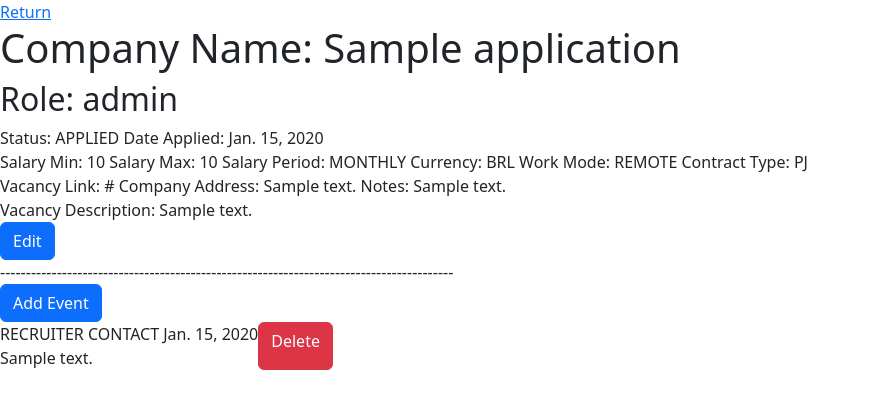
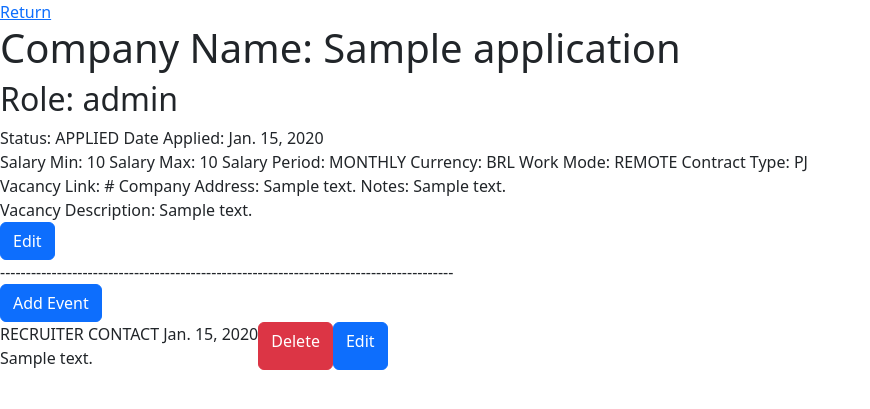
Before and after one commit to VitorBressan/Job-Application-Tracker, a Django app: page /home/application/1/ in a window 1280 px wide. Shown: the top 409 px of the page, without its empty margins (0-870 px from the left). Run offline with Django 5.2, Linux system fonts and the light colour scheme; tables that the repository leaves empty hold one stand-in row (values such as "Sample post"); some libraries are stand-ins or nearby versions.

Commit message:
add: add application event edit button placeholder on the application details page

```diff
--- a/job_applications/templates/job_applications/application.html
+++ b/job_applications/templates/job_applications/application.html
@@ -125,8 +125,9 @@
             {{ event.notes }}
         </div>
         <!-- Fix this later!!! Delete feature shouldnt be a 'raw' route.
-          It needs to be associated with an http request that isnt GET for safety-->
+          It needs to be associated with an http request that isnt GET for safety (the delete button on the home page too)-->
         <a href="{% url 'delete_event' application.id event.id %}" class="btn btn-danger">Delete</a>
+        <a href="{% url 'edit_event' application.id event.id %}" class="btn btn-primary">Edit</a>
     </div>
     {% endfor %}
 </body>
```
